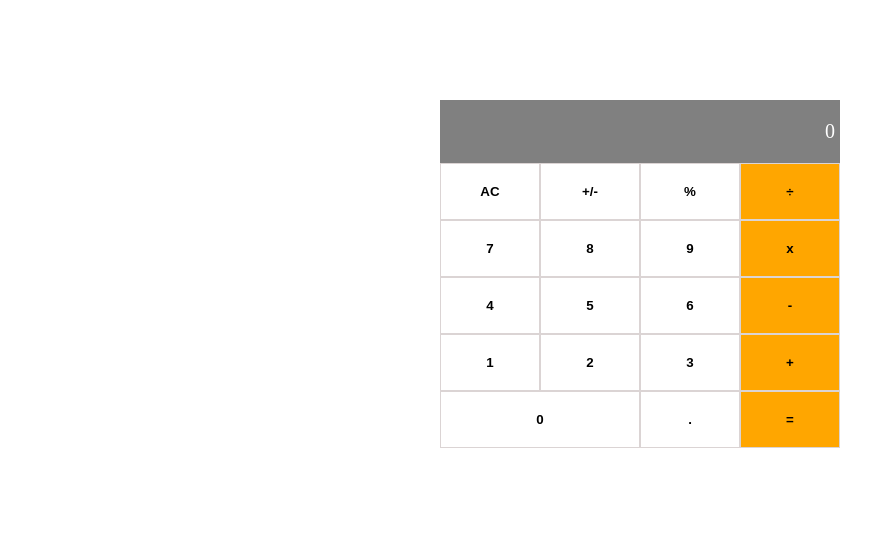
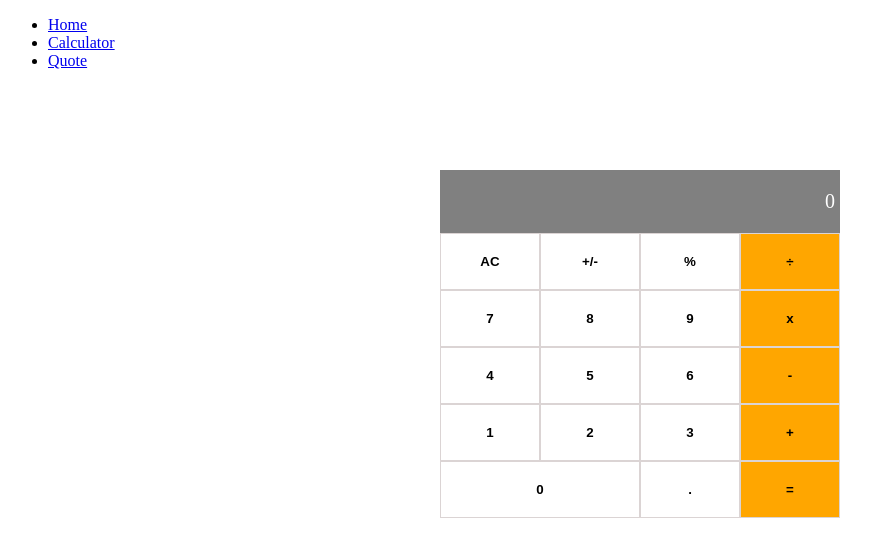
Before and after one commit to thecodechaser/math-magicians, a React (Create React App) app: page / in a window 1280 px wide. Shown: the top 556 px of the page, without its empty margins (0-871 px from the left). Built offline with nearby package versions, Linux system fonts and the light colour scheme.

Commit message:
Fix Navbar component

```diff
--- a/src/App.js
+++ b/src/App.js
@@ -1,10 +1,16 @@
 import React from 'react';
 import './App.css';
 import Calculator from './components/Calculator';
+import Navbar from './components/Navbar';
 
 class App extends React.Component {
   render() {
-    return <Calculator />;
+    return (
+      <>
+      <Navbar />
+    <Calculator />
+    </>
+    );
   }
 }
 
--- a/src/components/Navbar.js
+++ b/src/components/Navbar.js
@@ -1,5 +1,5 @@
 import React from "react";
-export { NavLink } from 'react-router-dom';
+import { NavLink } from 'react-router-dom';
 
 const Navbar =()=> {
     const links = [
@@ -24,11 +24,11 @@ const Navbar =()=> {
         <nav>
         <ul>
            {
-               links.map((link) => {
+               links.map((link) => (
                    <li key={link.id}>
                        <NavLink to={link.path}>{link.text}</NavLink>
                    </li>
-               } )
+                ) )
            }
         </ul>
         </nav>
```
